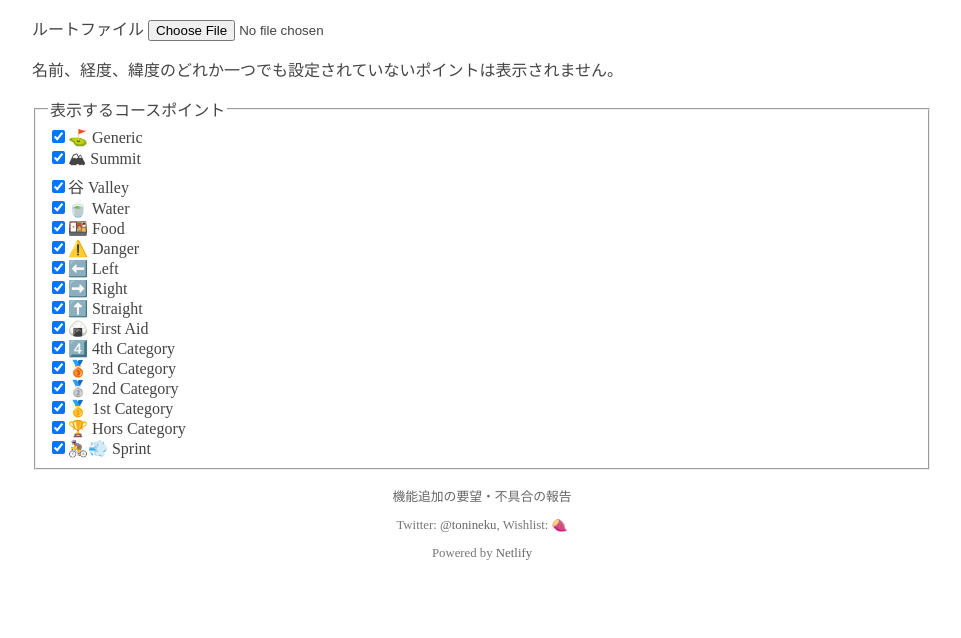
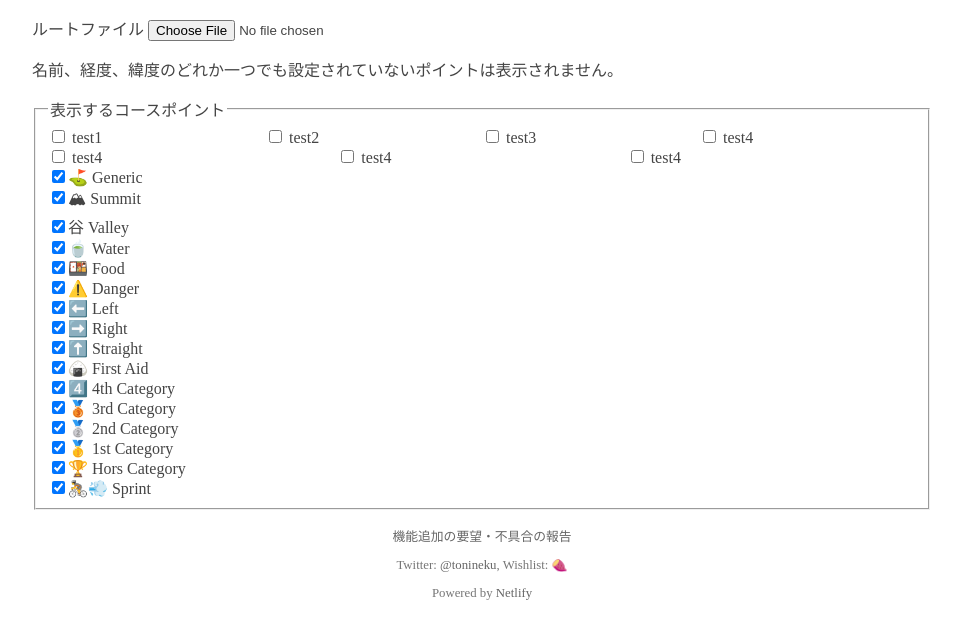
Before and after one commit to Gurrium/pin-course-points, a plain HTML site: page index.html in a window 1280 px wide. Shown: the whole page, without its empty margins (158-1119 px from the left). Drawn offline with Linux system fonts and the light colour scheme.

Commit message:
wip: flex完全に理解する

```diff
--- a/index.html
+++ b/index.html
@@ -33,6 +33,36 @@
                 <legend>
                     表示するコースポイント
                 </legend>
+                <div class="flex-container">
+                    <div class="flex-element">
+                        <input type="checkbox" id="test1">
+                        <label for="test1">test1</label>
+                    </div>
+                    <div class="flex-element">
+                        <input type="checkbox" id="test2">
+                        <label for="test2">test2</label>
+                    </div>
+                    <div class="flex-element">
+                        <input type="checkbox" id="test3">
+                        <label for="test3">test3</label>
+                    </div>
+                    <div class="flex-element">
+                        <input type="checkbox" id="test4">
+                        <label for="test4">test4</label>
+                    </div>
+                    <div class="flex-element">
+                        <input type="checkbox" id="test4">
+                        <label for="test4">test4</label>
+                    </div>
+                    <div class="flex-element">
+                        <input type="checkbox" id="test4">
+                        <label for="test4">test4</label>
+                    </div>
+                    <div class="flex-element">
+                        <input type="checkbox" id="test4">
+                        <label for="test4">test4</label>
+                    </div>
+                </div>
             </fieldset>
         </div>
         <div id="course-point-list-container">
--- a/style.css
+++ b/style.css
@@ -1,3 +1,13 @@
+div.flex-container {
+    display: flex;
+    flex-direction: row;
+    flex-wrap: wrap;
+}
+
+div.flex-container div.flex-element {
+    flex: 1 1 25%;
+}
+
 body {
     width: 900px;
     margin: 0 auto 0;
```
